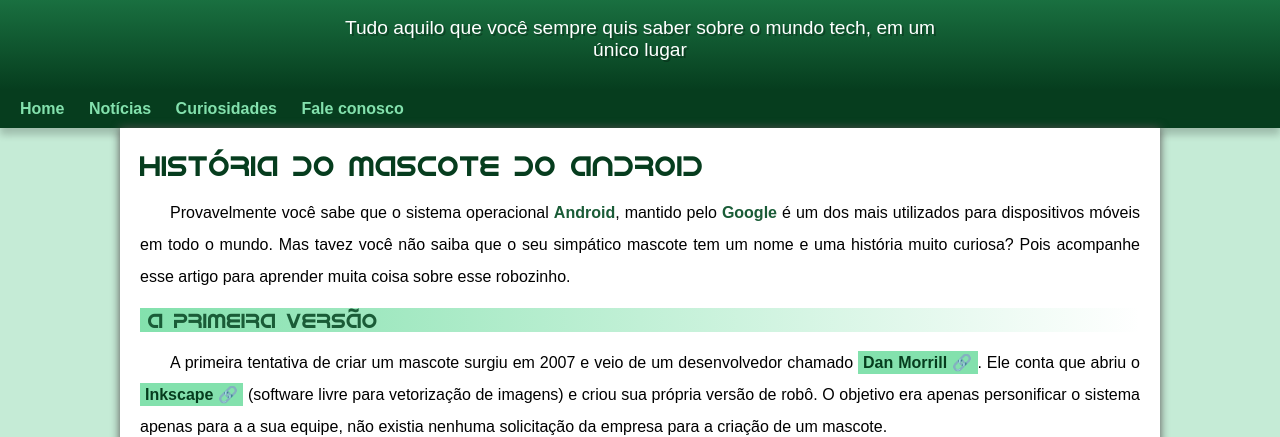
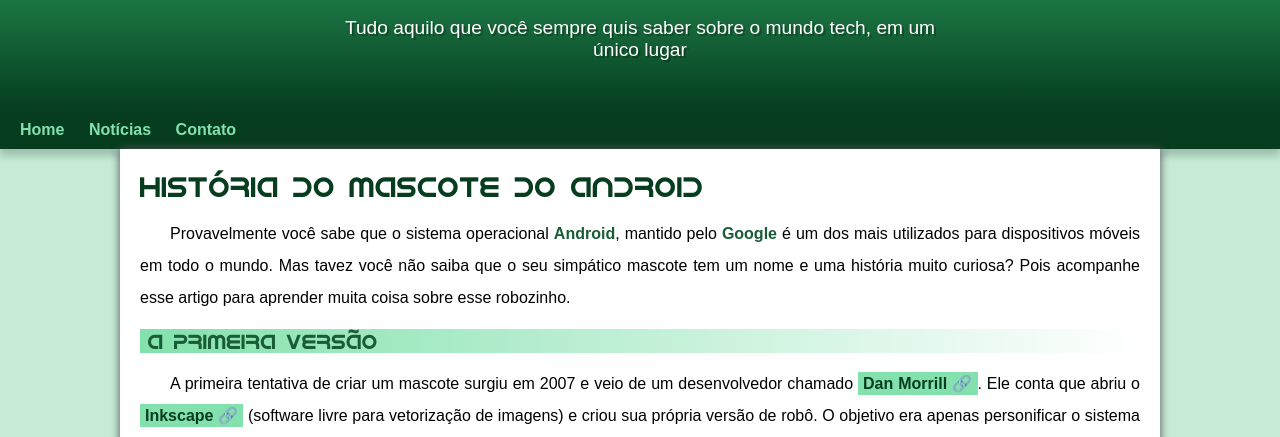
Before and after one commit to thiagosoaresy/projeto-android, a plain HTML site: page index.html in a window 1280 px wide. Shown: the part 100-537 px from the top of the page. Drawn offline with Linux system fonts and the light colour scheme.

Commit message:
problema de padding corrigido

```diff
--- a/estilo/style.css
+++ b/estilo/style.css
@@ -60,7 +60,7 @@ header > p{
     padding-right: 10px;
     padding-left: 10px;
     margin: auto;
-    margin-bottom: 30px;
+    padding-bottom: 50px;
     text-shadow: 2px 2px 0px rgba(0, 0, 0, 0.267);
 }
 
--- a/index.html
+++ b/index.html
@@ -15,8 +15,7 @@
     <nav>
         <a href="@">Home</a>
         <a href="@">Notícias</a>
-        <a href="@">Curiosidades</a>
-        <a href="@">Fale conosco</a>
+        <a href="@">Contato</a>
     </nav>
     <main>
         <article>
```
